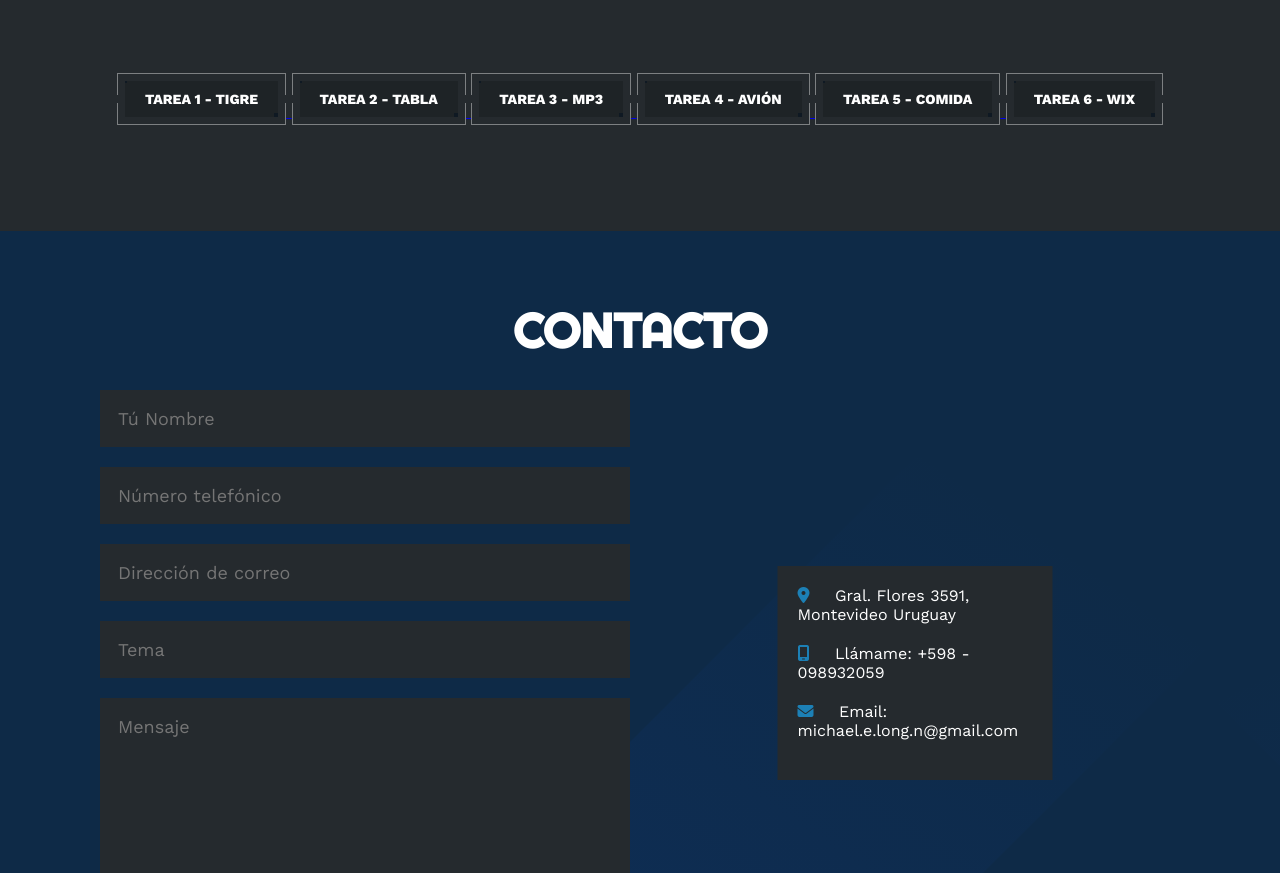
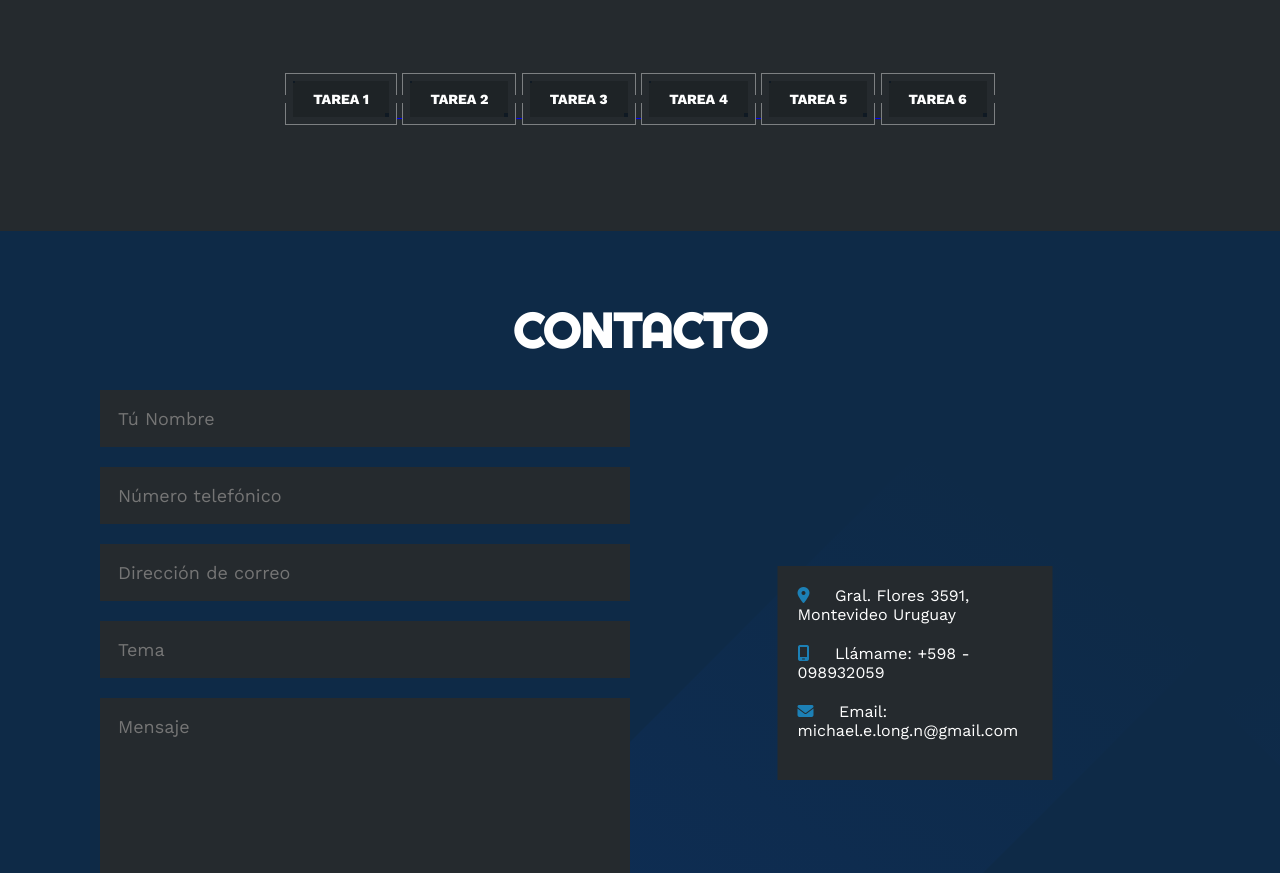
Before and after one commit to Licanfen/portafoliomichaellong, a plain HTML site: page index.html in a window 1280 px wide. Shown: the part 2630-3503 px from the top of the page. Drawn offline with nearby package versions, Linux system fonts and the light colour scheme.

Commit message:
Update index.html

```diff
--- a/index.html
+++ b/index.html
@@ -188,7 +188,7 @@
                     <button class="button">
                         <span class="button_lg">
                             <span class="button_sl"></span>
-                            <span class="button_text">Tarea 1 - Tigre</span>
+                            <span class="button_text">Tarea 1</span>
                         </span>
                     </button>
                 </a>
@@ -196,7 +196,7 @@
                     <button class="button">
                         <span class="button_lg">
                             <span class="button_sl"></span>
-                            <span class="button_text">Tarea 2 - Tabla</span>
+                            <span class="button_text">Tarea 2</span>
                         </span>
                     </button>
                 </a>
@@ -204,7 +204,7 @@
                     <button class="button">
                         <span class="button_lg">
                             <span class="button_sl"></span>
-                            <span class="button_text">Tarea 3 - MP3</span>
+                            <span class="button_text">Tarea 3</span>
                         </span>
                     </button>
                 </a>
@@ -212,7 +212,7 @@
                     <button class="button">
                         <span class="button_lg">
                             <span class="button_sl"></span>
-                            <span class="button_text">Tarea 4 - Avión</span>
+                            <span class="button_text">Tarea 4</span>
                         </span>
                     </button>
                 </a>
@@ -220,7 +220,7 @@
                     <button class="button">
                         <span class="button_lg">
                             <span class="button_sl"></span>
-                            <span class="button_text">Tarea 5 - Comida</span>
+                            <span class="button_text">Tarea 5</span>
                         </span>
                     </button>
                 </a>
@@ -228,7 +228,7 @@
                     <button class="button">
                         <span class="button_lg">
                             <span class="button_sl"></span>
-                            <span class="button_text">Tarea 6 - Wix</span>
+                            <span class="button_text">Tarea 6</span>
                         </span>
                     </button>
                 </a>
```
